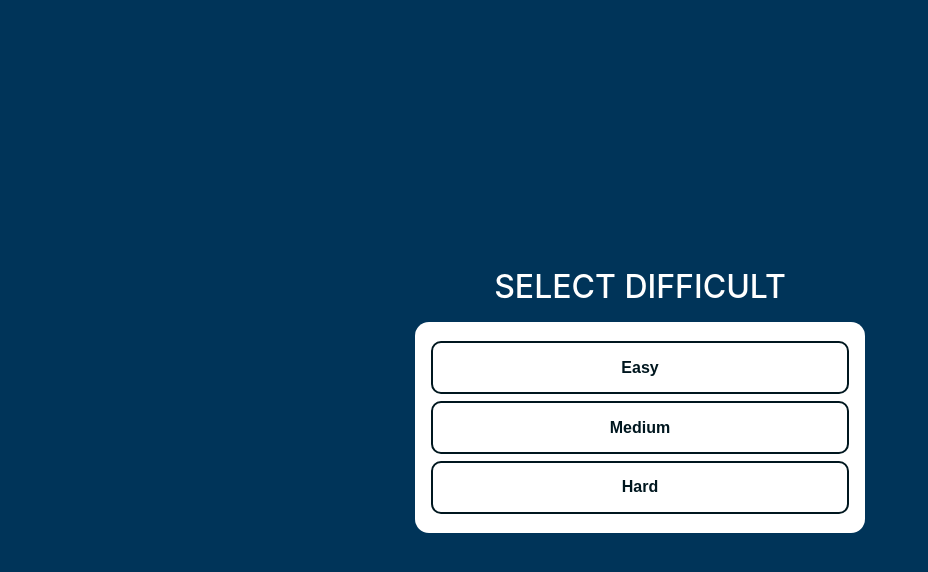
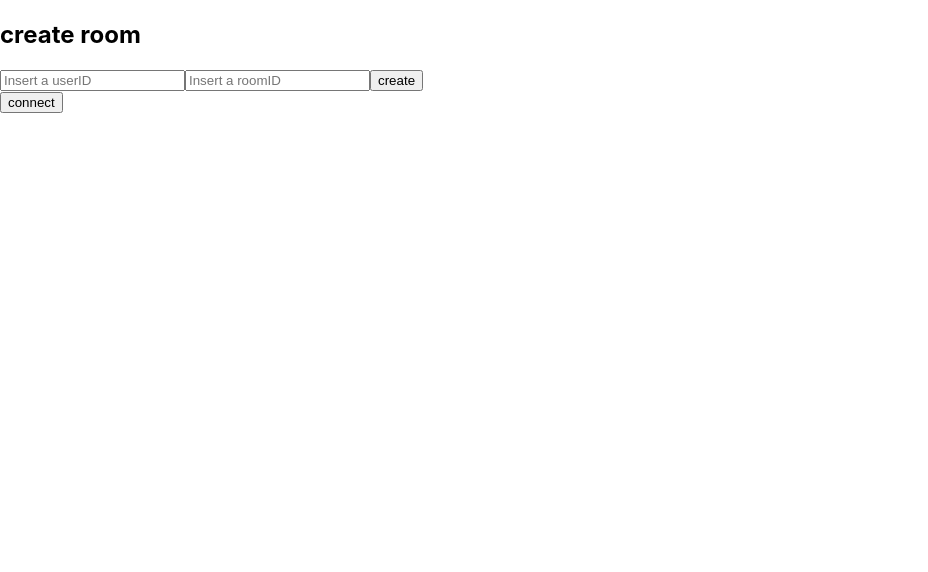
Before and after one commit to AlonsoVS/WordCatch, a Next.js app: page /playgame in a window 1280 px wide. Shown: the top 572 px of the page, without its empty margins (0-928 px from the left). Built offline with nearby package versions, Linux system fonts and the light colour scheme.

Commit message:
Add basic connection

```diff
--- a/package.json
+++ b/package.json
@@ -15,6 +15,7 @@
     "next": "11.0.1",
     "react": "17.0.2",
     "react-dom": "17.0.2",
+    "socket.io-client": "^4.1.3",
     "styled-components": "^5.3.0"
   },
   "devDependencies": {
--- a/pages/playgame.tsx
+++ b/pages/playgame.tsx
@@ -1,16 +1,39 @@
+import { NextRouter, useRouter } from 'next/dist/client/router';
 import Head from 'next/head';
-import { FC } from 'react';
+import { FC, useState } from 'react';
 import Game from '../src/gameRoom/Game';
+import GameRoom from '../src/gameRoom/gameRoomUtils/GameRoom';
+import UserRoomDataView, { PlayerData } from '../src/gameRoom/gameRoomUtils/UserRoomDataView';
 
-const playgame:FC = () => {
+const PlayGame:FC = () => {
+  const roomActions = ['create', 'connect'];
+  const [actionRoom, setActionRoom] = useState<string>(roomActions[0]);
+  const [playerData, setPlayerData] = useState<PlayerData>();
+  const router:NextRouter = useRouter();
+
+  const setAction = (action:string) => {
+    setActionRoom(() => action);
+  }
+
+  const handleUserData = (data:PlayerData) => {
+    setPlayerData(() => data);
+  }
   return (
     <>
       <Head>
         <title>Game Room</title>
       </Head>
-      <Game/>
+      {/* <Game/> */}
+      {(playerData &&
+        <GameRoom {...playerData } action={actionRoom} />)
+        ||
+        <>
+          <UserRoomDataView action={actionRoom} onDataSubmit={handleUserData}/>
+          {roomActions.map(action => action !== actionRoom &&
+            <button key={action} onClick={() => setAction(action)}>{action}</button>)}
+        </>}
     </>
   );
 }
 
-export default playgame;
+export default PlayGame;
--- a/src/gameRoom/Game.tsx
+++ b/src/gameRoom/Game.tsx
@@ -5,6 +5,7 @@ import { useTheme } from 'styled-components';
 import PointsCounterView from './PointsCounterView';
 import { useRouter } from 'next/dist/client/router';
 import GameOptionsMenu from './GameOptionsMenu';
+import { io } from 'socket.io-client';
 
 type PlayTurn = {
   mode:string,
@@ -23,6 +24,8 @@ const Game:FC = () => {
   const gameMode = 'alone';
   const players = [1, 2];
   const defoultFirstPlayer = 1;
+
+  const socket = io('http://localhost:8080/game-room', { autoConnect: false });
 
   const [wordsSelectLimit, setWordsSelectLimit] = useState<number>(6)
   const [maxAttempts, setMaxAttempts] = useState<number>(3);
@@ -147,18 +150,15 @@ const Game:FC = () => {
         wordsToCatch
       }}>
         <PointsCounterView points={playerPoints} />
-        {players.map(player =>
-            <Player
-              key={player}
+        <Player
+              key={1}
               onPlayTurn={playTurn}
-              playingTurn={player === playingTurn}
-              id={player}
-              turn={createTurn(player)}
+              playingTurn={1 === playingTurn}
+              id={1}
+              turn={createTurn(1)}
               intentsReceiver={checkIntents}
               guessEnd={guessTurnEnd()}
               />
-          )
-        }
       </GameContext.Provider>}
     </GameContainer>
   );
--- a/src/gameRoom/Player.tsx
+++ b/src/gameRoom/Player.tsx
@@ -54,6 +54,7 @@ const Player:FC<Props> = ({ onPlayTurn, playingTurn, id, turn, intentsReceiver,
           return <GuessView onSendIntents={handleIntent} words={turn.words} />
       }
     }
+    return <h1>Waiting turn...</h1>;
   }
 
   const getRandomInt = (min:number, max:number) => {
--- /dev/null
+++ b/src/gameRoom/gameRoomUtils/GameRoom.tsx
@@ -0,0 +1,50 @@
+import { NextRouter, useRouter } from "next/dist/client/router"
+import React, { FC } from "react"
+import { io } from "socket.io-client"
+import { PlayerData } from "./UserRoomDataView"
+
+export type CustomRouter = NextRouter & {
+  userId:string
+  roomId:string
+}
+
+const GameRoom:FC<PlayerData & {action:string}> = ({ userId, roomId, action }) => {
+  const socket = io('http://localhost:8080/game-room', { autoConnect: false });
+  if (userId) console.log(userId);
+  if (roomId) console.log(roomId);
+
+  const connectToServer = () => {
+    console.log('Connecting to server...');
+    socket.auth = { playerID: userId };
+    socket.connect();
+  }
+
+  socket.on('connected', (playerId:string) => {
+    console.log(`Connected with ID=${playerId}`);
+    if(action === 'create') {
+      console.log(`Trying to create room with ID=${roomId}`);
+      socket.emit('create-room', roomId);
+    } else if (action === 'connect') {
+      console.log(`Trying to connect to room with ID=${roomId}`);
+      socket.emit('join-to-room', roomId);
+    }
+  });
+
+  socket.on('created-room', (room:string) => {
+    console.log(`Room with ID=${room} was created`);
+  });
+
+  socket.on('user-joined', (joinResponse:any) => {
+    console.log(`Player connected to room with ID=${roomId}`);
+    console.log(joinResponse);
+  });
+
+  return (
+    <div>
+      <h1>Game Room</h1>
+      <button onClick={connectToServer}>{action}</button>
+    </div>
+  )
+}
+
+export default GameRoom
--- /dev/null
+++ b/src/gameRoom/gameRoomUtils/UserRoomDataView.tsx
@@ -0,0 +1,39 @@
+import { useState } from "react";
+
+export type PlayerData = {
+  userId:string
+  roomId:string
+}
+
+const UserRoomDataView = ({ onDataSubmit, action }:{onDataSubmit:Function, action:string}) => {
+  const [userId, setUserId] = useState<string>('');
+  const [roomId, setRoomId] = useState<string>('');
+
+  const handleDataSubmit = (e:any) => {
+    e.preventDefault();
+    onDataSubmit({
+      userId,
+      roomId,
+    });
+  }
+  const handleUserIdCange = (e:any) => {
+    e.preventDefault();
+    setUserId(() => e.target.value);
+  }
+  const handleRoomIdChange = (e:any) => {
+    e.preventDefault();
+    setRoomId(() => e.target.value);
+  }
+  return (
+    <div>
+      <h2>{`${action} room`}</h2>
+      <form onSubmit={handleDataSubmit}>
+        <input type='text' placeholder='Insert a userID' value={userId} onChange={handleUserIdCange}/>
+        <input type='text' placeholder='Insert a roomID' value={roomId} onChange={handleRoomIdChange}/>
+        <input type='submit' value={action}/>
+      </form>
+    </div>
+  )
+}
+
+export default UserRoomDataView;
```
Also changed, not shown: src/gameRoom/gameRoomUtils/CPUPlayer.tsx (added, +43 -0 lines), 1 other file (tests, documents, lock files or other folders).
